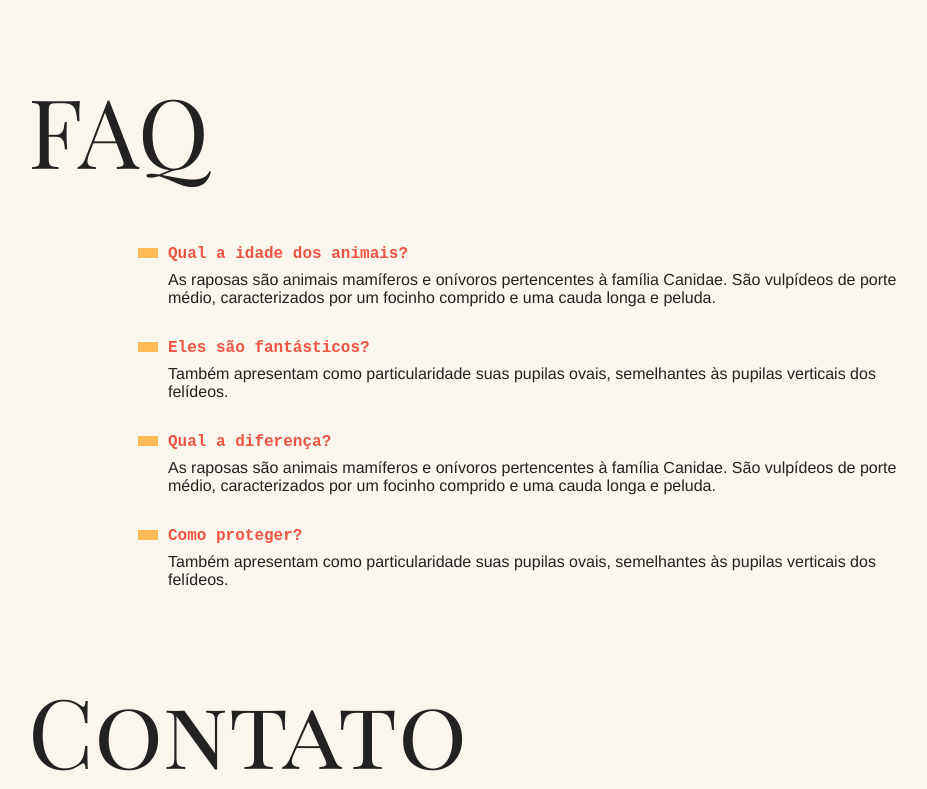
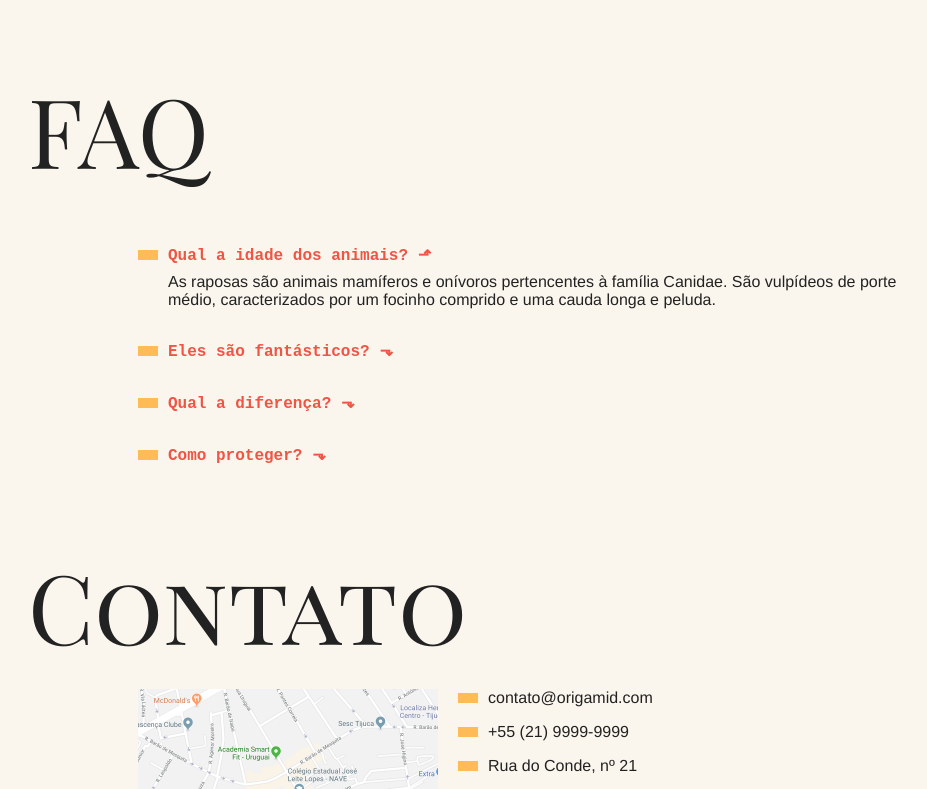
Before and after one commit to alanHsiqueira/js-project, a plain HTML site: page index.html in a window 1280 px wide. Shown: the part 731-1520 px from the top of the page, without its empty margins (162-1089 px from the left). Drawn offline with Linux system fonts and the light colour scheme.

Commit message:
accordion list

```diff
--- a/css/style.css
+++ b/css/style.css
@@ -216,6 +216,7 @@ body {
 
 .js-tabcontent section.ativo{
   display: block!important;
+  animation: show 0.5s forwards;
 }
 
 @keyframes show{
@@ -228,3 +229,36 @@ body {
     transform: translate3d(0, 0, 0);
   }
 }
+
+.js .js-accordion dd{
+  display: none;
+}
+
+.js-accordion dt::after {
+  content: '⬎';
+  margin-left: 10px;
+}
+
+.js-accordion dt.ativo::after {
+  content: '⬏';
+}
+
+.js-accordion dd.ativo{
+  display: block;
+  animation: slideDown 0.5s forwards;
+}
+
+@keyframes slideDown{
+  from{
+    opacity: 0;
+    max-height: 0;
+  }
+  to{
+    opacity: 1;
+    max-height: 200px;
+  }
+}
+
+.faq-lista{
+  cursor: pointer;
+}
--- a/index.html
+++ b/index.html
@@ -103,7 +103,7 @@
 
   <section class="grid-section faq" id="faq">
     <h1 class="titulo">FAQ</h1>
-    <dl class="faq-lista">
+    <dl class="faq-lista js-accordion">
       <dt>Qual a idade dos animais?</dt>
       <dd>As raposas são animais mamíferos e onívoros pertencentes à família Canidae. São vulpídeos de porte médio, caracterizados por um focinho comprido e uma cauda longa e peluda.</dd>
       <dt>Eles são fantásticos?</dt>
--- a/script.js
+++ b/script.js
@@ -1,3 +1,4 @@
+function initTabNav() {
   const tabMenu = document.querySelectorAll('.js-tabmenu li');
   const tabContent = document.querySelectorAll('.js-tabcontent section');
   tabContent[0].classList.add('ativo');
@@ -16,3 +17,23 @@ if(tabMenu.length && tabContent.length){
       })
     })
   }
+}
+initTabNav();
+
+function initAccordion(){
+  const accordionList = document.querySelectorAll('.js-accordion dt');
+  const activeClass = 'ativo';
+  if(accordionList.length){
+    accordionList[0].classList.add('ativo');
+    accordionList[0].nextElementSibling.classList.add(activeClass);
+    function activeAccordion(event){
+      this.classList.toggle(activeClass);
+      this.nextElementSibling.classList.toggle(activeClass);
+    }
+
+    accordionList.forEach((item)=>{
+      item.addEventListener('click', activeAccordion);
+    })
+  }
+}
+initAccordion();
```
Lines whose indentation alone changed are shown as unchanged.
